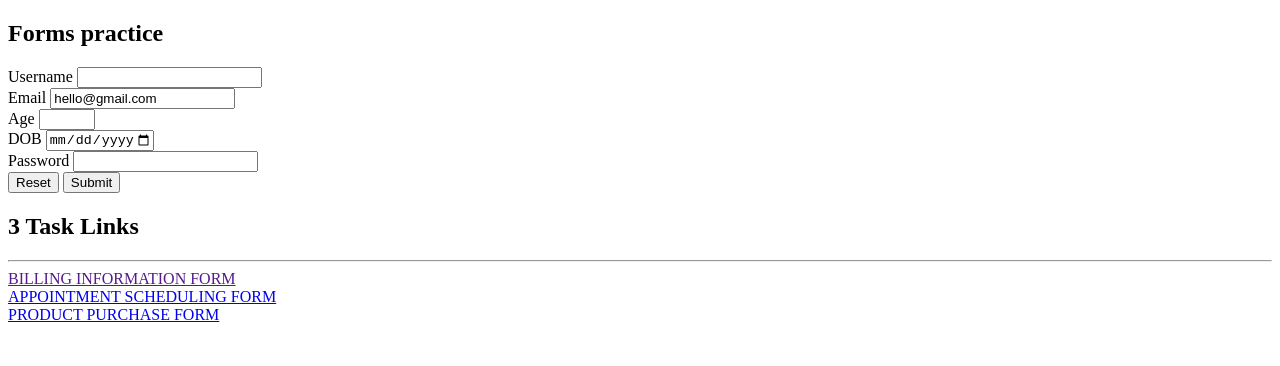
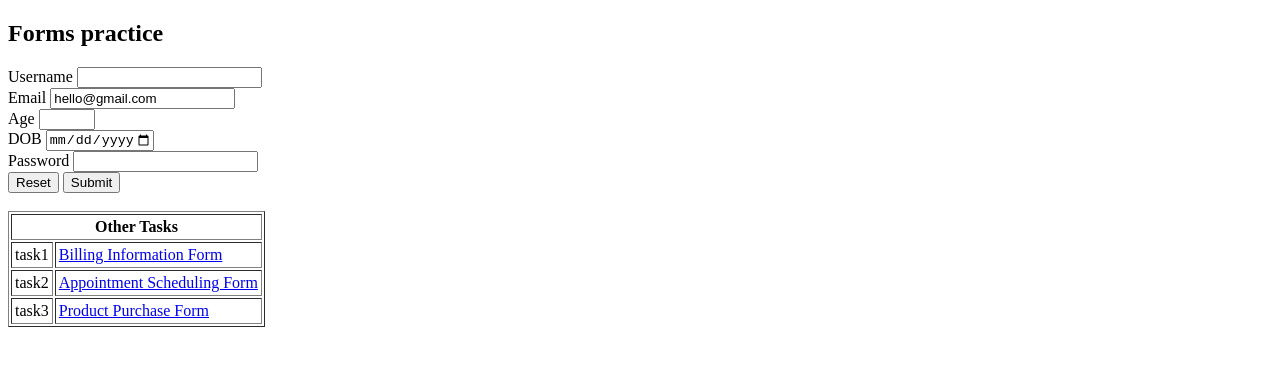
Before and after one commit to suganthisugan2/forms, a plain HTML site: page index.html in a window 1280 px wide. Drawn offline with Linux system fonts and the light colour scheme.

Commit message:
adding title

```diff
--- a/index.html
+++ b/index.html
@@ -32,12 +32,22 @@
 <button>Reset</button>
 <button>Submit</button>
 </form>
-<h2> 3 Task Links</h2>
-        <hr>
-        <a href="">BILLING INFORMATION FORM</a>
-        <br>
-        <a href="Appointment Scheduling Form.html">APPOINTMENT SCHEDULING FORM</a>
-        <br>
-        <a href="product purchase form.html">PRODUCT PURCHASE FORM</a>
+<br>
+<table border="1" cellpadding="3">
+    <th colspan="2">Other Tasks</th>
+    <tr>
+        <td>task1</td>
+        <td><a target="_blank" href="billing information form.html">Billing Information Form</a></td>
+    </tr>
+    <tr>
+        <td>task2</td>
+        <td><a target="_blank" href="Appointment scheduling Form.html">Appointment Scheduling Form</a></td>
+    </tr>
+    <tr>
+        <td>task3</td>
+        <td><a target="_blank" href="Product Purchase Form.html">Product Purchase Form</a></td>
+    </tr>
+
+</table>
     </body>
     </html>
```
Also changed, not shown: Appointment scheduling Form.html (+1 -1 lines), Product Purchase Form.html (+1 -1 lines), billing information form.html (+1 -1 lines).
